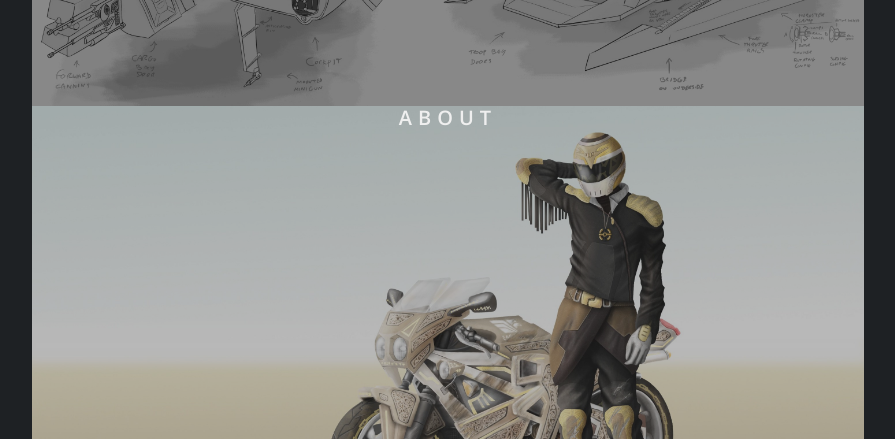
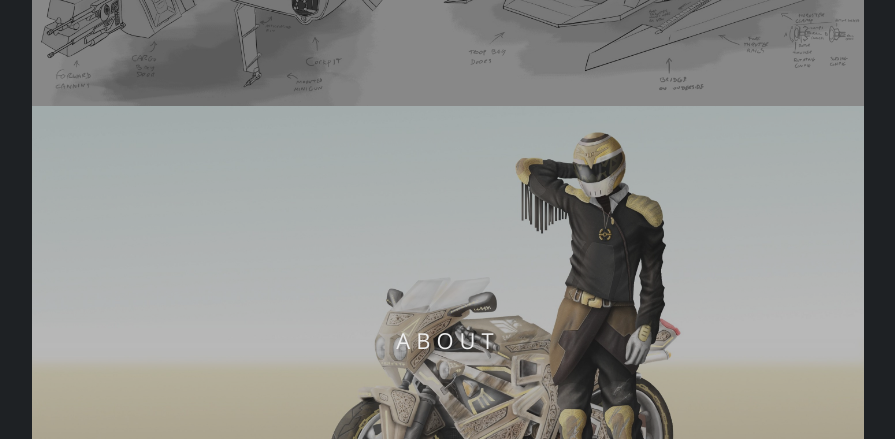
Before and after one commit to DanielHearn/kiel-portfolio, a Jekyll site: the page built from index.md, in a window 1280 px wide. Shown: the part 1088-1527 px from the top of the page, without its empty margins (192-1087 px from the left). Built offline with Jekyll 4.4.1, drawn with Linux system fonts in a browser that asks for light colours.

Commit message:
Fix about name position on mobile front page

```diff
--- a/_layouts/index.html
+++ b/_layouts/index.html
@@ -40,7 +40,9 @@ layout: default
             <div class="front-section triangle-bottom">
                 <a class="border-outer"></a>
                 <a class="border-inner"></a>
-                <p class="section-name">About</p>
+                <a class="section-name">
+                    <p>About</p>
+                </a>
                 <div class="about-box">
                     <p class="about-title">About</p>
                     <p>{{ page.about_text }}</p>
```
Also changed, not shown: 1 other file.
